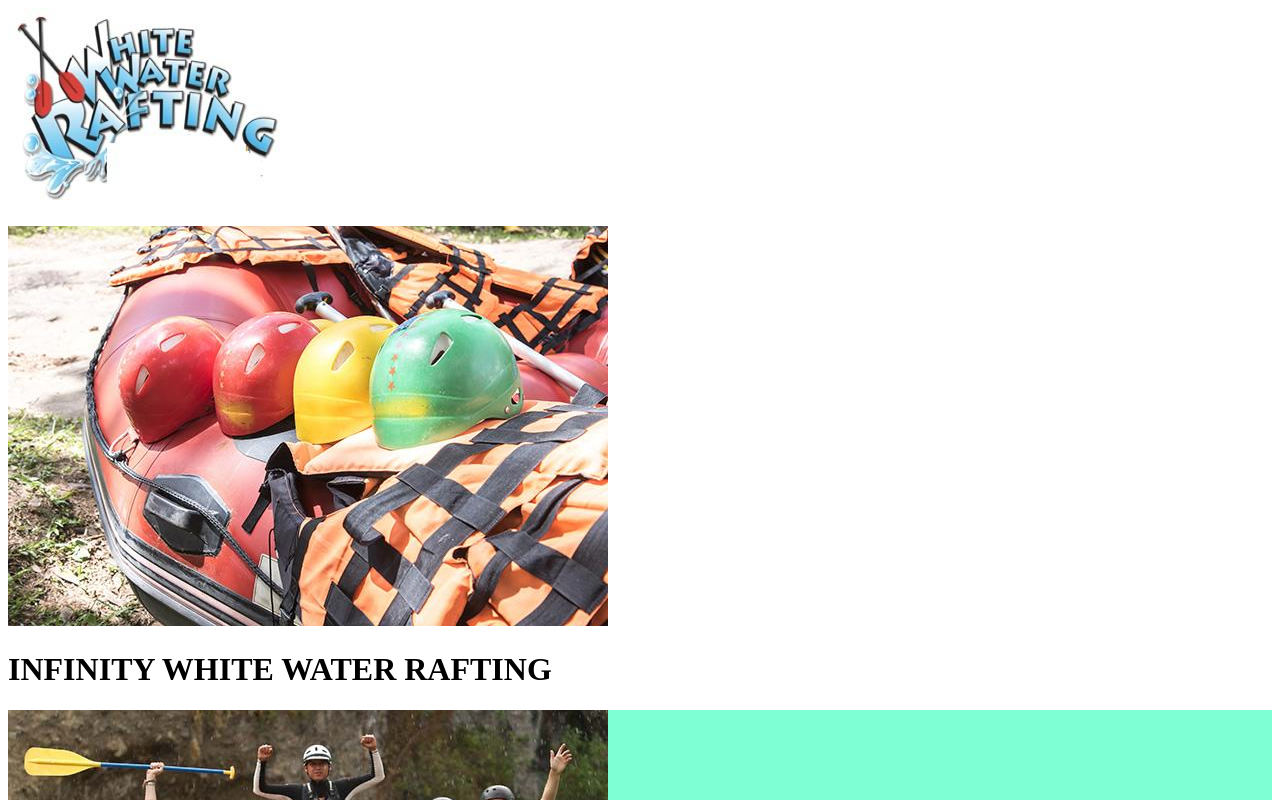
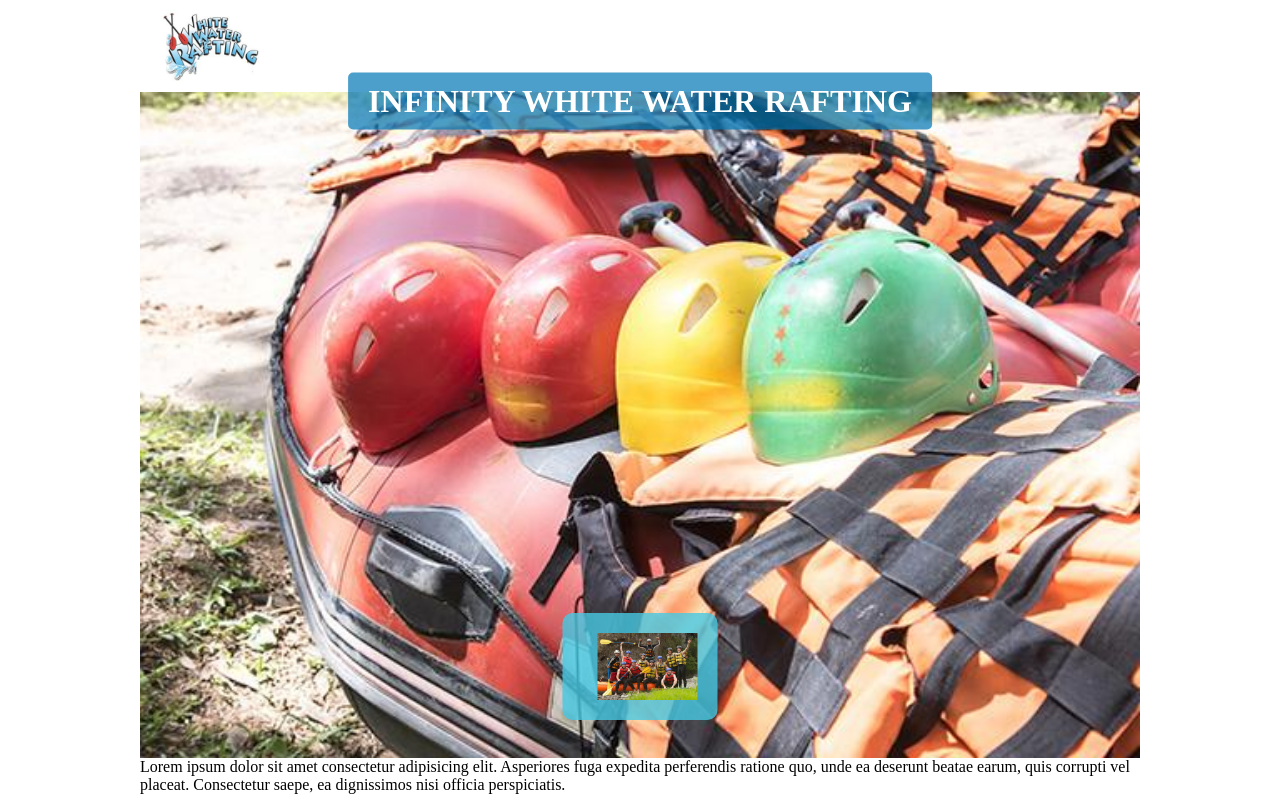
Before and after one commit to Skylevel7/wdd130, a plain HTML site: page wwr/about.html in a window 1280 px wide. Shown: the top 800 px of the page. Drawn offline with Linux system fonts and the light colour scheme; a web font is replaced by a local one.

Commit message:
added css hero elements

```diff
--- a/wwr/about.html
+++ b/wwr/about.html
@@ -20,7 +20,7 @@
             </nav>
         </header>
         <main>
-            <div>
+            <div class="hero">
                 <img src="images/heroimage.jpg" alt="...">
                 <h1>INFINITY WHITE WATER RAFTING </h1>
                 <article>
--- a/wwr/styles/rafting.css
+++ b/wwr/styles/rafting.css
@@ -1,19 +1,82 @@
-nav a {
-    color: yellowgreen;
-    display: inline-block;
-    padding: 0%;
+.root {
+    --primary-color: 7BDFF2;
+    --secondary-color: 5C7457;
+    --accent1-color: F5EFFF;
+    --accent2-color: DBAD6A;
+    --heading-font: 'Luckiest Guy', cursive;
+    --text-font: Satisfy;
 }
 
-a {
-    text-decoration: none;
+body {
+    font-family: var(--text-font);
+    color: var(--accent1-color);
+    max-width: 1000px;
+    margin: auto;
 }
 
+h1 {
+    font-family: var(--heading-font);
+    color: var(--primary-color);
+}
+
+h2 {
+    font-family: var(--heading-font);
+    color: var(--primary-color);
+}
+
+header {
+    display: flex;
+    align-items: center;
+    justify-content: space-between;
+    padding: 10px 20px;
+    background-color: var(--secondary-color);
+}
+header img {
+    width: 100px;
+}
+p {
+    font-size: 1rem;
+    line-height: 1.5;
+}
+    text-decoration: none;
+
+.hero {
+    position: relative;
+    text-align: center;
+}
 .hero img {
     display: block;
     width: 100%;
     height: auto;
 }
 
+.hero h1 {
+    position: absolute;
+    top: 10%;
+    left: 50%;
+    transform: translate(-50%, -50%);
+    background: rgba(0, 119, 182, 0.7);
+    color: white;
+    padding: 10px 20px;
+    border-radius: 5px;
+}
+
+.hero article {
+    position: absolute;
+    bottom: 10%;
+    left: 50%;
+    transform: translateX(-50%);
+    background: rgba(72, 202, 228, 0.8);
+    padding: 20px;
+    border-radius: 10px;
+    text-align: left;
+    max-width: 80%;
+}
+
+.hero article img {
+    float: right;
+    width: 100px;
+    margin-left: 15px;
 article {
     background-color: aquamarine;
 }
```
